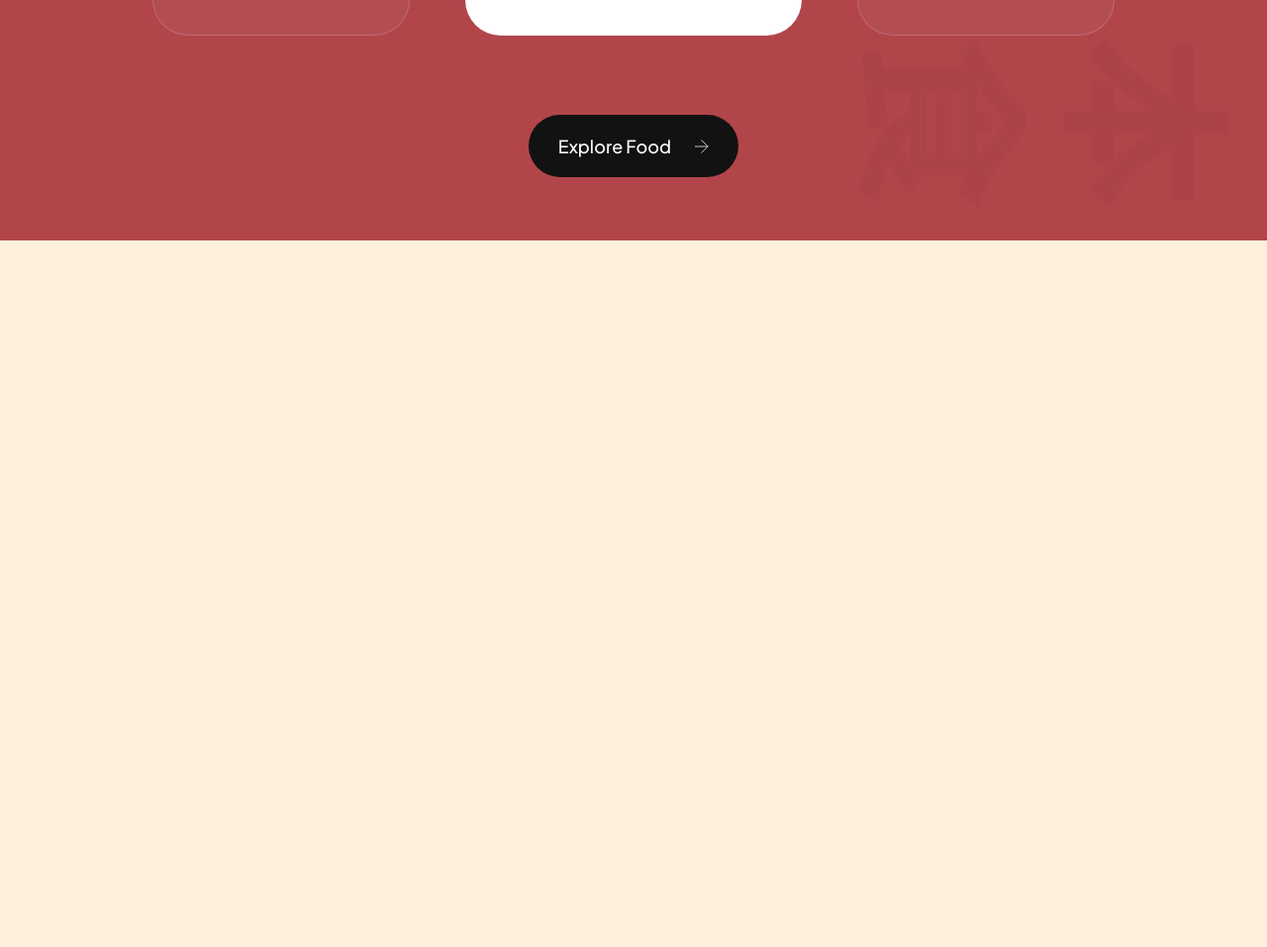
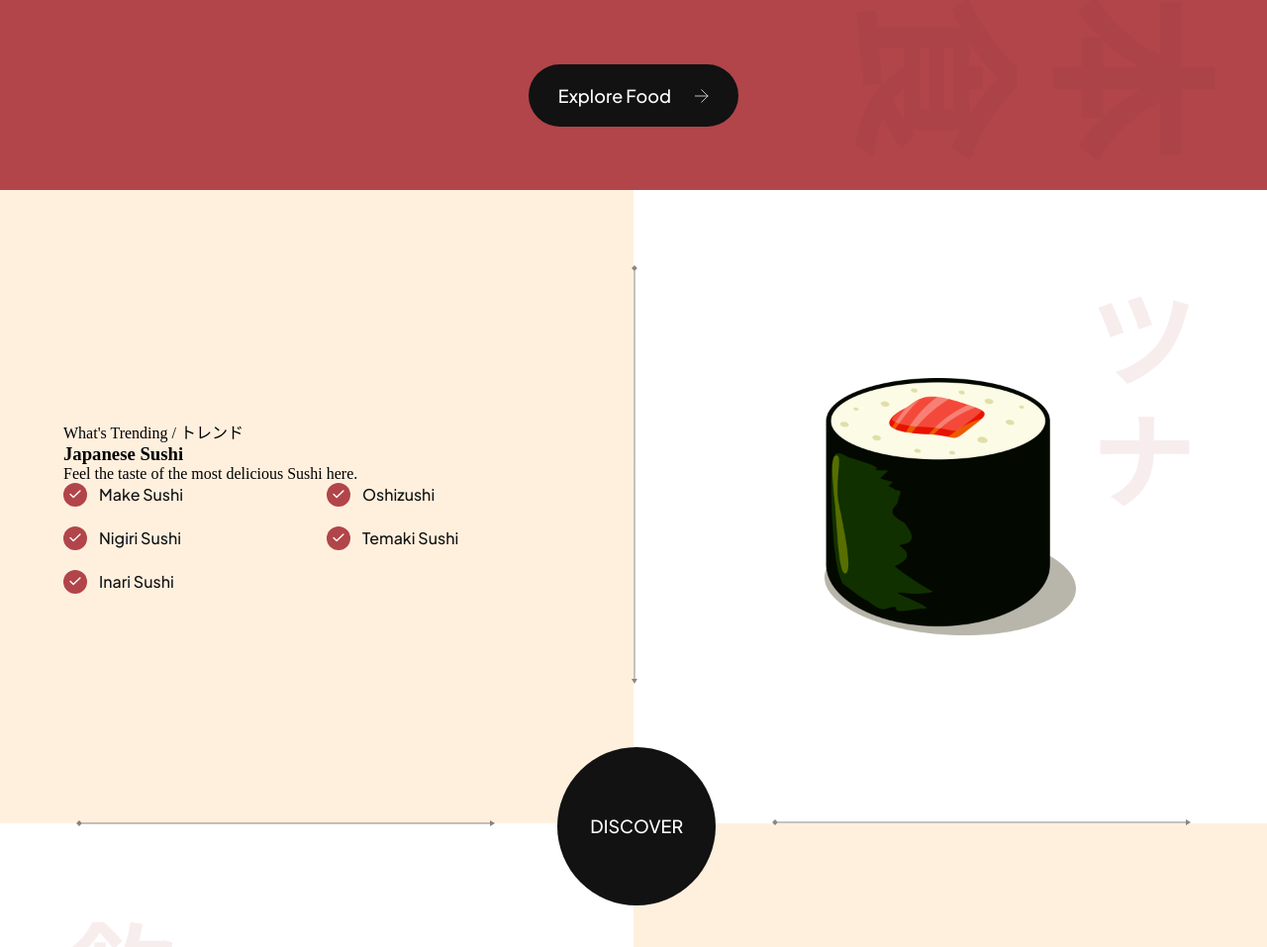
Before and after one commit to milunaa/japanese-ytJavaScriptMastery, a plain HTML site: page index.html in a window 1280 px wide. Shown: the part 4085-5042 px from the top of the page at 99% size. Before the commit the page ends 4328 px from the top, so only its background shows below. Drawn offline with nearby package versions, Linux system fonts and the light colour scheme.

Commit message:
trending section

```diff
--- a/css/sections/trending.css
+++ b/css/sections/trending.css
@@ -0,0 +1,146 @@
+.trending{
+  position: relative;
+  display: flex;
+  flex-direction: column;
+  overflow: hidden;
+}
+
+.trending_discover{
+  position: absolute;
+  top: 44%;
+  left: 44%;
+  z-index: 1;
+  width: 160px;
+  height: 160px;
+  border-radius: 100%;
+  background-color: var(--secondary-color);
+  cursor: pointer;
+  display: flex;
+  justify-content: center;
+  align-items: center;
+}
+
+.trending_discover p{
+  font-size: 18px;
+  font-weight: 500;
+  font-family: var(--plus-jakarta-sans);
+  text-transform: uppercase;
+  color: #fff;
+}
+
+.trending-sushi,
+.trending-drink{
+  width: 100%;
+  min-height: 640px;
+  display: flex;
+  flex-direction: row;
+}
+
+.trending_content{
+  flex: 1;
+  display: flex;
+  justify-content: center;
+  flex-direction: column;
+  padding: 32px 64px;
+}
+
+.trending_list{
+  list-style: none;
+  flex-wrap: wrap;
+  gap: 20px;
+}
+
+.trending_list li{
+  flex: 1;
+  display: flex;
+  align-items: center;
+  flex-direction: row;
+  gap: 12px;
+  min-width: 210px;
+}
+
+.trending_icon{
+  width: 24px;
+  height: 24px;
+  border-radius: 100%;
+  background-color: var(--primary-color);
+}
+
+.trending_icon img{
+  width: 50%;
+  height: 50%;
+  object-fit: contain;
+}
+
+.trending_list p{
+  flex: 1;
+  font-size: 16px;
+  font-weight: 500;
+  font-family: var(--plus-jakarta-sans);
+  color: var(--secondary-color);
+}
+
+.trending_image{
+  flex: 1;
+  position: relative;
+  padding: 32px 64px;
+  background-color: var(--color-white);
+  background-repeat: no-repeat;
+  background-size: contain;
+  background-position: center;
+}
+
+.trending-sushi .trending_image{
+  background-image: url("../../img/japanese_sushi.png");
+}
+
+.trending-drink .trending_image{
+  background-image: url("../../img/japanese_drinks.png");
+}
+
+.trending_image img{
+  width: 254px;
+  height: 260px;
+  object-fit: contain;
+}
+
+.trending_arrow{
+  position: absolute;
+  z-index: 1;
+}
+
+.trending_arrow img{
+  object-fit: contain;
+}
+
+.trending_arrow-left{
+  left: -2.5px;
+  top: 12%;
+}
+
+.trending_arrow-left img,
+.trending_arrow-top img{
+  width: auto;
+  height: 100%;
+}
+
+.trending_arrow-top{
+  top: -10.5px;
+  left: 12%;
+}
+
+.trending_arrow-bottom{
+  bottom: -6.5px;
+  right: 12%;
+}
+
+.trending_arrow-bottom img,
+.trending_arrow-right img{
+  width: 100%;
+  height: auto;
+}
+
+.trending_arrow-right{
+  right: -2.5px;
+  bottom: 12%;
+}
--- a/css/style.css
+++ b/css/style.css
@@ -43,3 +43,15 @@ a{
   text-decoration: none;
   color: inherit;
 }
+
+.flex-center{
+  display: flex;
+  justify-content: center;
+  align-items: center;
+}
+
+.flex-between{
+  display: flex;
+  justify-content: space-between;
+  align-items: center;
+}
--- a/index.html
+++ b/index.html
@@ -166,7 +166,116 @@
       </button>
     </section>
 
+    <section class="trending" id="food">
+      <section class="trending-sushi">
+        <div class="trending_content" data-aos="fade-right">
+          <p class="sushi_subtitle">What's Trending / トレンド</p>
+          <h3 class="sushi_title">Japanese Sushi</h3>
+          <p class="sushi_description">Feel the taste of the most delicious Sushi here.</p>
 
+          <ul class="trending_list flex-between">
+            <li>
+              <div class="trending_icon flex-center">
+                <img src="img/check.svg" alt="check">
+              </div>
+              <p>Make Sushi</p>
+            </li>
+            <li>
+              <div class="trending_icon flex-center">
+                <img src="img/check.svg" alt="check">
+              </div>
+              <p>Oshizushi</p>
+            </li>
+            <li>
+              <div class="trending_icon flex-center">
+                <img src="img/check.svg" alt="check">
+              </div>
+              <p>Nigiri Sushi</p>
+            </li>
+            <li>
+              <div class="trending_icon flex-center">
+                <img src="img/check.svg" alt="check">
+              </div>
+              <p>Temaki Sushi</p>
+            </li>
+            <li>
+              <div class="trending_icon flex-center">
+                <img src="img/check.svg" alt="check">
+              </div>
+              <p>Inari Sushi</p>
+            </li>
+          </ul>
+        </div>
+        <div class="trending_image flex-center">
+          <img src="img/sushi-5.png" alt="sushi" data-aos="fade-left">
+          <div class="trending_arrow trending_arrow-left">
+            <img src="img/arrow-vertical.svg" alt="arrow vertical">
+          </div>
+          <div class="trending_arrow trending_arrow-bottom">
+            <img src="img/arrow-horizontal.svg" alt="arrow horizontal">
+          </div>
+        </div>
+      </section>
+
+      <div class="trending_discover" data-aos="zoom-in">
+        <p>Discover</p>
+      </div>
+
+      <section class="trending-drink">
+        <div class="trending_image flex-center">
+          <img src="img/sushi-4.png" alt="sushi 4" data-aos="fade-right">
+          <div class="trending_arrow trending_arrow-top">
+            <img src="img/arrow-horizontal.svg" alt="arrow horizontal">
+          </div>
+          <div class="trending_arrow trending_arrow-right">
+            <img src="img/arrow-vertical.svg" alt="arrow vertical">
+          </div>
+        </div>
+        <div class="trending_content" data-aos="fade-left">
+          <p class="sushi_subtitle">What's Trending / トレンド</p>
+          <h3 class="sushi_title">Japanese Drinks</h3>
+          <p class="sushi_description">Feel the taste of the most delicious Japanese drinks here.</p>
+          <ul class="trending_list flex-between">
+            <li>
+              <div class="trending_icon flex-center">
+                <img src="img/check.svg" alt="check">
+              </div>
+              <p>Oruncha</p>
+            </li>
+            <li>
+              <div class="trending_icon flex-center">
+                <img src="img/check.svg" alt="check">
+              </div>
+              <p>Sakura Tea</p>
+            </li>
+            <li>
+              <div class="trending_icon flex-center">
+                <img src="img/check.svg" alt="check">
+              </div>
+              <p>Aojiru</p>
+            </li>
+            <li>
+              <div class="trending_icon flex-center">
+                <img src="img/check.svg" alt="check">
+              </div>
+              <p>Ofukucha</p>
+            </li>
+            <li>
+              <div class="trending_icon flex-center">
+                <img src="img/check.svg" alt="check">
+              </div>
+              <p>Kombu-cha</p>
+            </li>
+            <li>
+              <div class="trending_icon flex-center">
+                <img src="img/check.svg" alt="check">
+              </div>
+              <p>Mugicha</p>
+            </li>
+          </ul>
+        </div>
+      </section>
+    </section>
 
     <script src="js/script.js" type="module"></script>
   </body>
```
